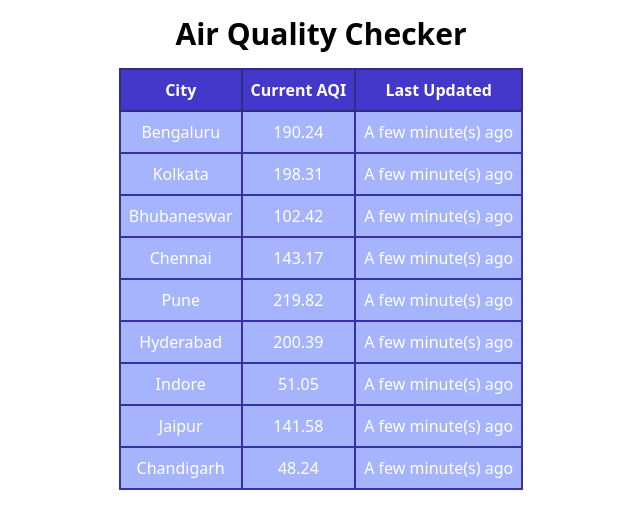
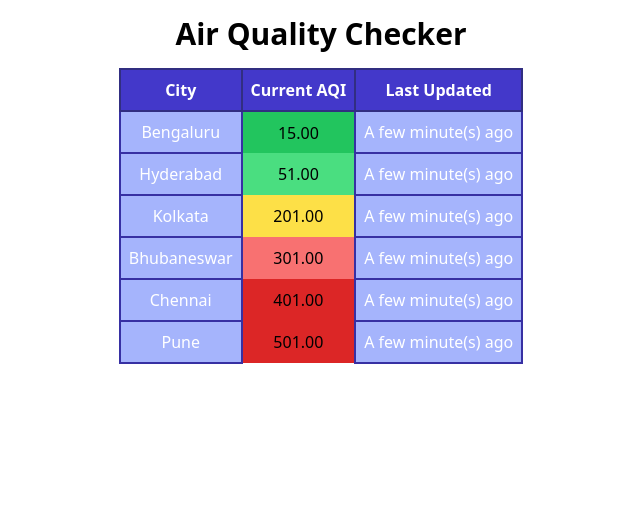
Before and after one commit to vsatyarthi/air-quality-monitoring, a React (Create React App) app: page / in a window 1280 px wide. Shown: the top 528 px of the page, without its empty margins (319-959 px from the left). Built offline with nearby package versions, Linux system fonts and the light colour scheme; no server answers.

Commit message:
test severity colors

```diff
--- a/src/App.js
+++ b/src/App.js
@@ -7,7 +7,7 @@ const AirQualityStandards = [
     {min: 0, max: 50, label: `Good`, id: `good`},
     {min: 51, max: 100, label: `Satisfactory`, id: `satisfactory`},
     {min: 101, max: 200, label: `Moderate`, id: `moderate`},
-    {min: 201, max: 300, label: `Poor`, class: `poor`},
+    {min: 201, max: 300, label: `Poor`, id: `poor`},
     {min: 301, max: 400, label: `Very poor`, id: `veryPoor`},
     {min: 401, max: 500, label: `Severe`, id: `severe`},
 ];
@@ -16,40 +16,28 @@ function App() {
     const [airQualityData, setAirQualityData] = useState([
         {
             "city": "Bengaluru",
-            "aqi": 190.2365647798493
+            "aqi": 15.00
+        },
+        {
+            "city": "Hyderabad",
+            "aqi": 51
         },
         {
             "city": "Kolkata",
-            "aqi": 198.30634136715327
+            "aqi": 201
         },
         {
             "city": "Bhubaneswar",
-            "aqi": 102.418702554796
+            "aqi": 301
         },
         {
             "city": "Chennai",
-            "aqi": 143.17230851168108
+            "aqi": 401
         },
         {
             "city": "Pune",
-            "aqi": 219.81806791678665
+            "aqi": 501
         },
-        {
-            "city": "Hyderabad",
-            "aqi": 200.3927829018787
-        },
-        {
-            "city": "Indore",
-            "aqi": 51.054989335676645
-        },
-        {
-            "city": "Jaipur",
-            "aqi": 141.5774127159125
-        },
-        {
-            "city": "Chandigarh",
-            "aqi": 48.23620326884353
-        }
     ]); // default to start with
 
     useEffect(() => {
@@ -58,31 +46,32 @@ function App() {
         };
         client.onmessage = (message) => {
             let liveAqiData = JSON.parse(message.data);
+            // TODO: since sent time is not here, need to add timestamp to show `last updated at`
             // console.info({liveAqiData})
             setAirQualityData(liveAqiData);
         };*/
     },[]);
 
     const getSeverityClassName = (aqi) => {
-        const defaultClass = `unknown`;
+        const defaultSeverity = `bg-red-600 text-black-900 border-red-600`;
         const matchedStandard = AirQualityStandards.filter(standard => aqi >= standard.min && aqi <= standard.max);
-        let severityStyle = `bg-indigo-300 text-white border-indigo`;
-        if (!matchedStandard.length) return defaultClass;
-        switch (matchedStandard[0].id){
+        const id = (matchedStandard.length) ? matchedStandard[0].id : `severe`;
+        console.info({id});
+        switch (id){
             case `good`:
-                return `bg-green-100 text-green-900 border-green-100`;
+                return `bg-green-500 text-black-900 border-green-500 ${id}`;
             case `satisfactory`:
-                return `bg-green-300 text-green-900 border-green-300`;
+                return `bg-green-400 text-black-900 border-green-400 ${id}`;
             case `moderate`:
-                return `bg-green-300 text-green-900 border-green-300`;
+                return `bg-yellow-100 text-black-900 border-yellow-100 ${id}`;
             case `poor`:
-                return `bg-green-300 text-green-900 border-green-300`;
+                return `bg-yellow-300 text-black-900 border-yellow-300 ${id}`;
             case `veryPoor`:
-                return `bg-green-300 text-green-900 border-green-300`;
+                return `bg-red-400 text-black-900 border-red-400 ${id}`;
             case `severe`:
-                return `bg-green-300 text-green-900 border-green-300`;
+                return defaultSeverity;
             default:
-                return severityStyle;
+                return defaultSeverity;
         }
     }
 
@@ -101,7 +90,7 @@ function App() {
                 {airQualityData.map(({city, aqi}) => {
                     return (<tr key={city}>
                         <td className=" text-center p-2 bg-indigo-300 text-white border-indigo-800 border-solid border-2">{city}</td>
-                        <td className={` text-center p-2 bg-indigo-300 text-white border-indigo-800 border-solid border-2 ${getSeverityClassName(aqi)}`}>{aqi.toFixed(2)}</td>
+                        <td className={` text-center p-2 ${getSeverityClassName(aqi)}`}>{aqi.toFixed(2)}</td>
                         <td className=" text-center p-2 bg-indigo-300 text-white border-indigo-800 border-solid border-2">A few minute(s) ago</td>
                     </tr>);
                 })}
```
